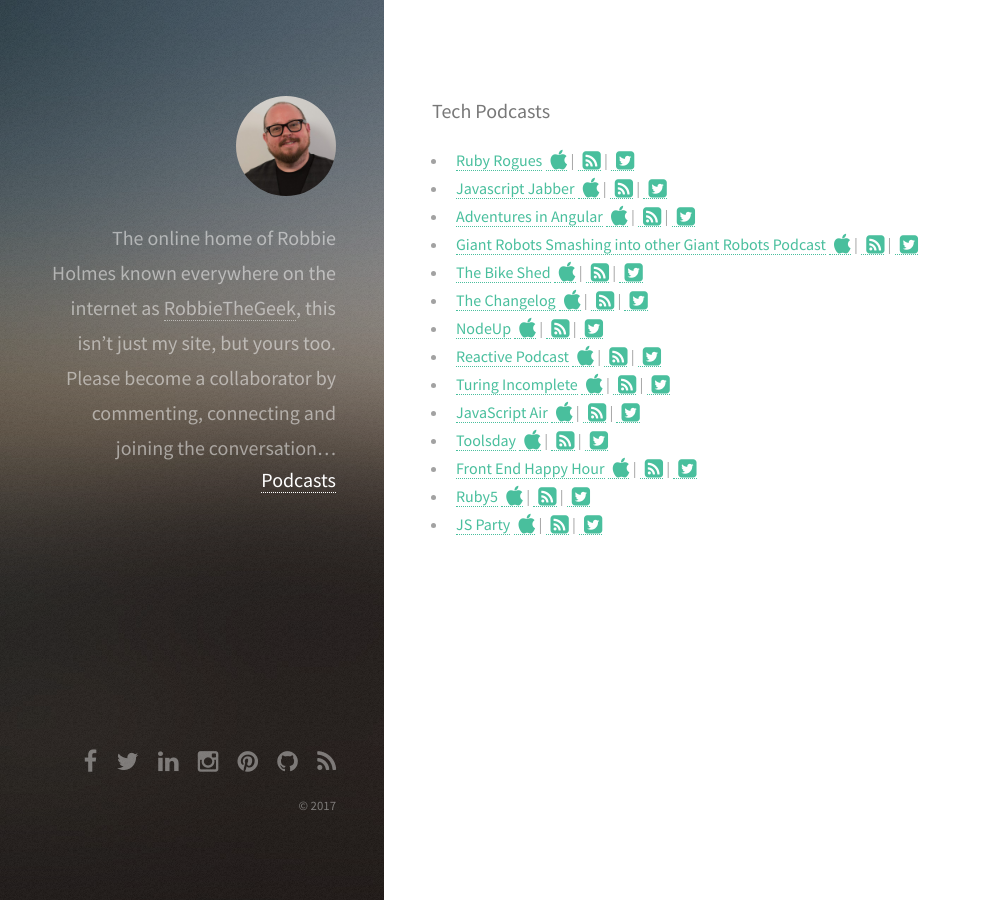
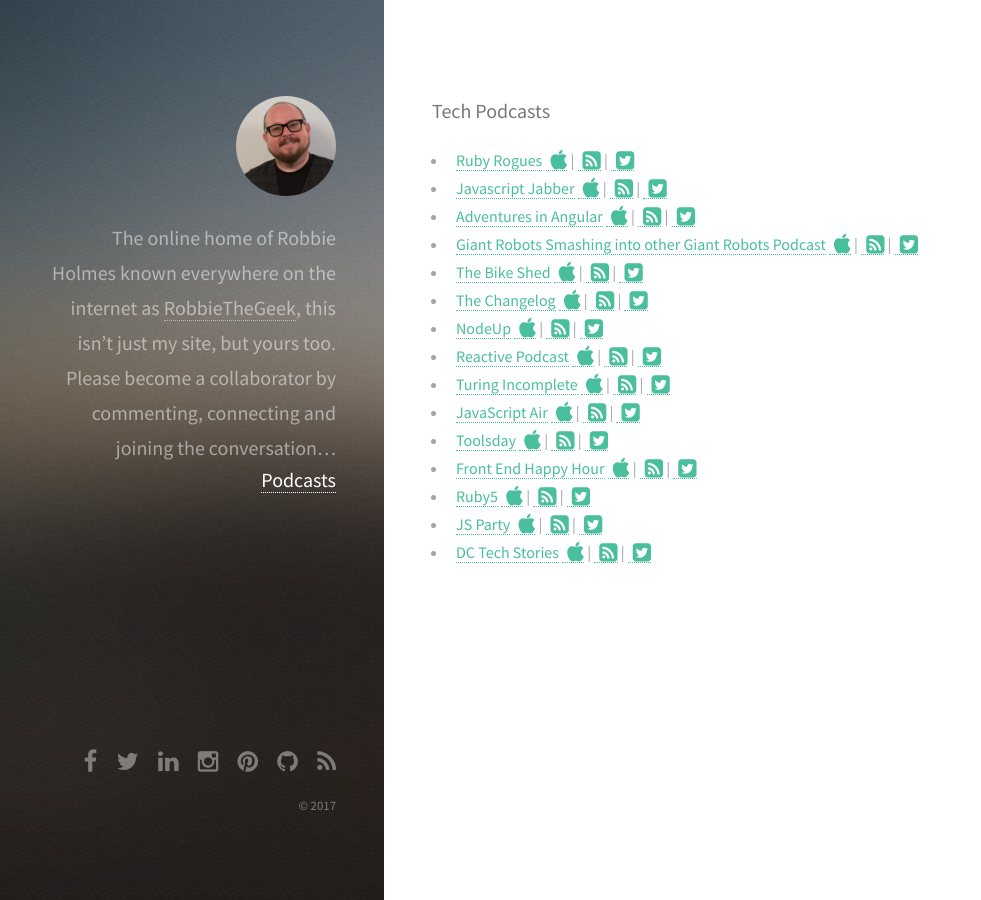
Before and after one commit to stepharr/stepharr.github.io, a Jekyll site: the page built from podcasts.html, in a window 1280 px wide. Shown: the whole page, without its empty margins (0-981 px from the left). Built offline with Jekyll 4.4.1, drawn with Linux system fonts in a browser that asks for light colours.

Commit message:
Adding DC Tech Stories

```diff
--- a/_data/tech-podcasts.yml
+++ b/_data/tech-podcasts.yml
@@ -68,3 +68,8 @@
   itunes: https://itunes.apple.com/us/podcast/js-party/id1209616598
   rss: https://changelog.com/jsparty/feed
   twitter: changelog
+- name: DC Tech Stories
+  url: http://dctechstories.com/
+  itunes: https://itunes.apple.com/us/podcast/dc-tech-stories/id1255302980
+  rss: http://dctechstories.com/feed.xml
+  twitter: DC_techstories
```
